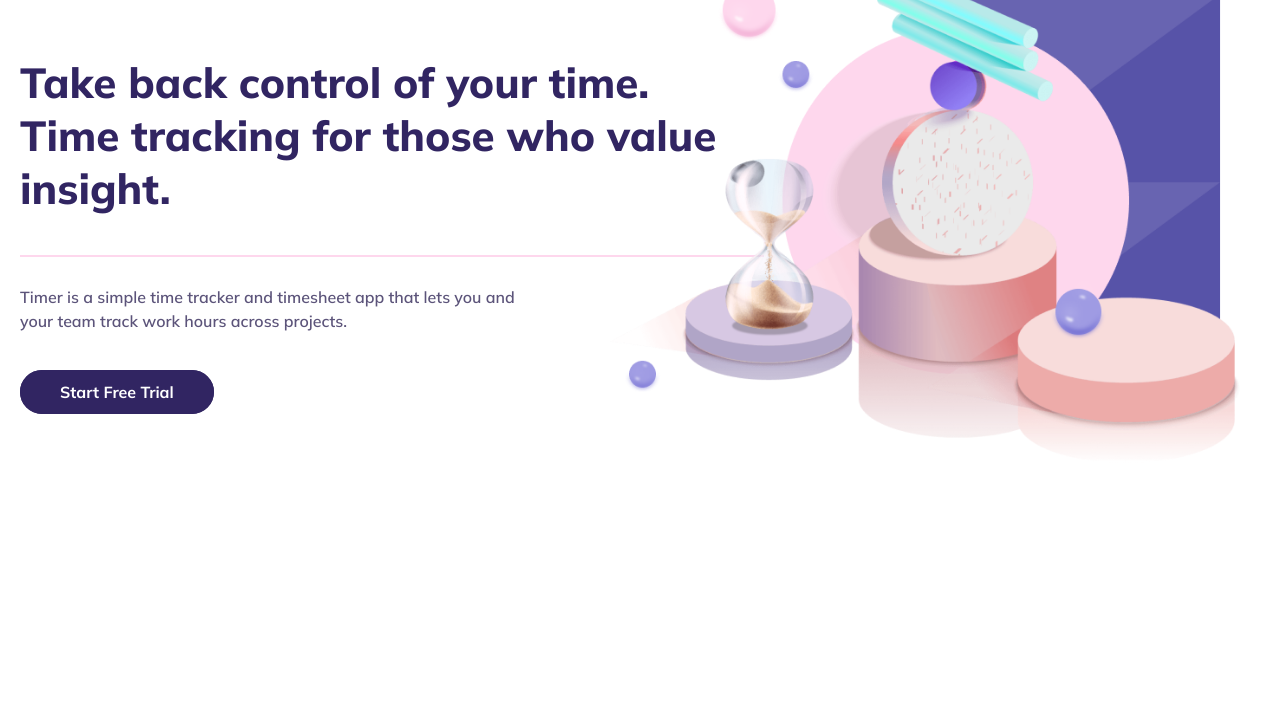
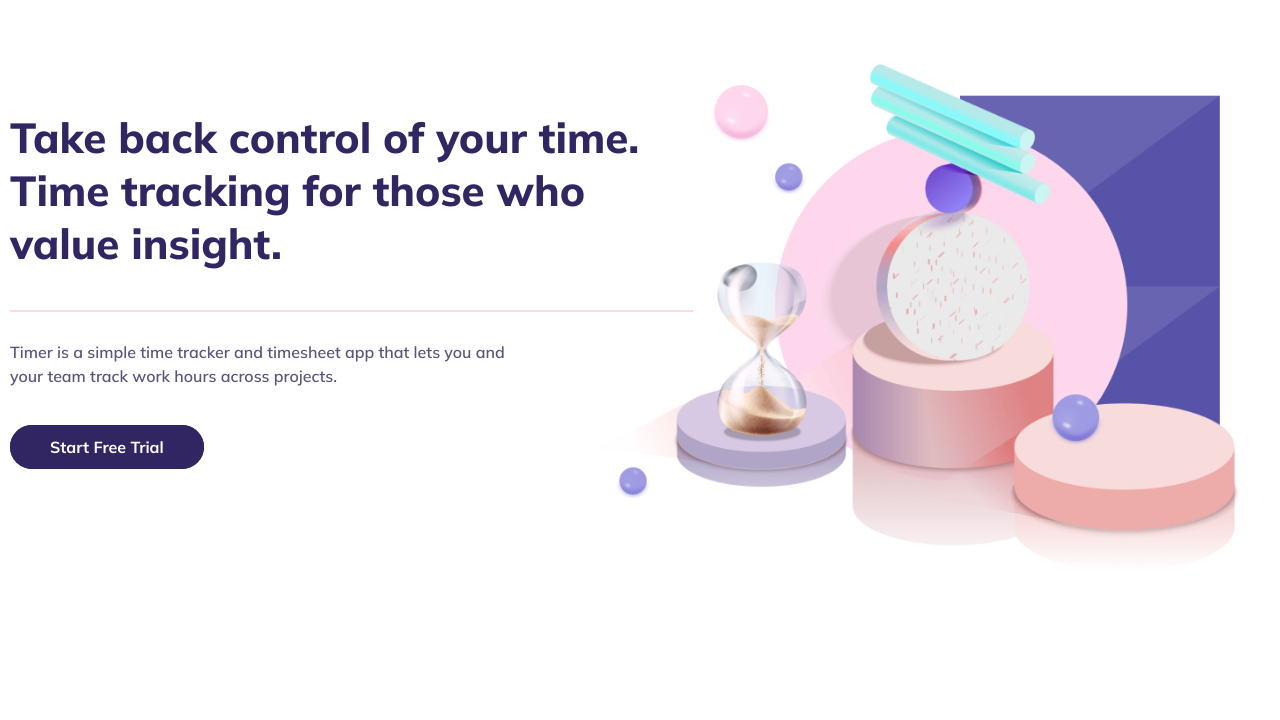
Before and after one commit to silvijasaule/timer, a plain HTML site: page index.html in a window 1280 px wide. Shown: the part 80-800 px from the top of the page. Drawn offline with Linux system fonts and the light colour scheme.

Commit message:
hero done

```diff
--- a/assets/scss/layout/sections/_hero.scss
+++ b/assets/scss/layout/sections/_hero.scss
@@ -6,11 +6,13 @@
 
     &__container {
         margin-top: 50px;
+        padding: 30px 0;
     }
 
     &__left {
-        width: 60%;
+        width: 55%;
         position: relative;
+
     }
 
     &__header {
@@ -21,6 +23,7 @@
         line-height: rem(53);
         padding-bottom: rem(40);
         border-bottom: 2px solid #FED7ED;
+        margin-right: 10px;
     }
 
     &__text {
@@ -46,7 +49,8 @@
         width: 50%;
         // transform: translateX(-10%);
         position: absolute;
-        right: rem(30);
+        right: rem(40);
+        margin-top: rem(100);
     }
 
     &__img {
```
Also changed, not shown: assets/css/main.css, assets/dist/css/main.min.css, 2 other files.
